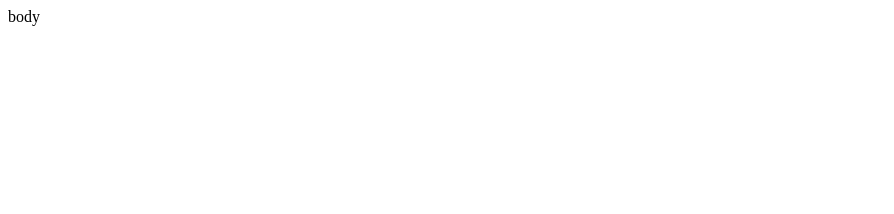
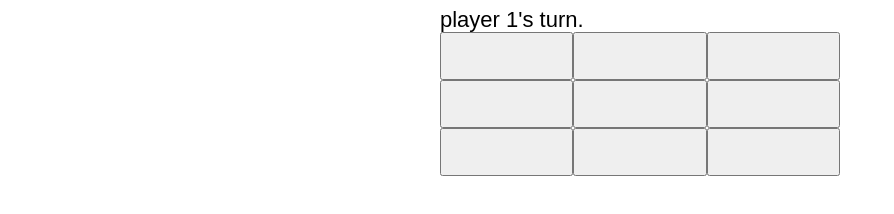
Before and after one commit to reiogo/odin_tic_tac_toe, a plain HTML site: page index.html in a window 1280 px wide. Shown: the whole page, without its empty margins (0-894 px from the left). Drawn offline with Linux system fonts and the light colour scheme.

Commit message:
Add tic tac toe marks instead of nums
Fix the appearance of the board

```diff
--- a/index.html
+++ b/index.html
@@ -9,6 +9,10 @@
     <script src="javascript.js" defer></script>
   </head>
   <body>
-    body
+    <div class = "container">
+      <div class = "turn">
+      </div>
+      <div class = "board"> board</div>
+    </div>
   </body>
 </html>
--- a/javascript.js
+++ b/javascript.js
@@ -144,8 +144,6 @@ const gameFlow = (function (
     } else {
       return true
     }
-
-
   }
 
   const playRound = (row, column) => {
@@ -159,6 +157,7 @@ const gameFlow = (function (
 
       if (checkForWinner(row, column)) {
        console.log ( `${getCurrentPlayer().name} won!`);
+        gameboard.resetBoard();
       } else if (checkForTies(row, column)){
         console.log (`You're tied! GameOver!`);
         gameboard.resetBoard();
@@ -172,12 +171,57 @@ const gameFlow = (function (
   printNewRound();
   return {
     playRound,
-    getCurrentPlayer,
+    getCurrentPlayer
   }
 })();
 
 
 // Display Controller
 const displayController = (function() {
+  const boardDiv = document.querySelector('.board');
+  const playerTurnDiv = document.querySelector('.turn');
+
+  const updateScreen = () => {
+    boardDiv.textContent = "";
+
+    // Update board and player turn
+    const board = gameboard.getBoard();
+    const activePlayer = gameFlow.getCurrentPlayer();
+
+    // Display player turn
+    playerTurnDiv.textContent = `${activePlayer.name}'s turn.`
+
+    //Render board squares
+    board.forEach((row, rowIndex) => {
+      row.forEach((cell, columnIndex) => {
+        const cellButton = document.createElement("button");
+        cellButton.classList.add("cell");
+        cellButton.dataset.row = rowIndex;
+        cellButton.dataset.column = columnIndex;
+        if (cell.getValue() == 0) {
+          cellButton.textContent = " ";
+        } else if (cell.getValue() == 1) {
+          cellButton.textContent = "o";
+        } else if (cell.getValue() == 2) {
+          cellButton.textContent = "x";
+        }
+        boardDiv.appendChild(cellButton);
+      })
+    })
+  }
+  // Event listener
+  function boardClick(event) {
+    const selectedColumn = event.target.dataset.column;
+    const selectedRow = event.target.dataset.row;
+    console.log(selectedColumn);
+    if(!selectedColumn || !selectedRow) return;
+
+    gameFlow.playRound(selectedRow, selectedColumn);
+    updateScreen();
+  }
+
+  boardDiv.addEventListener("click", boardClick);
+
+  updateScreen();
 
 })();
--- a/style.css
+++ b/style.css
@@ -0,0 +1,21 @@
+body {
+  font-family: Arial, sans-serif;
+  font-size: 22px;
+  line-height: 1.5rem;
+  display: flex;
+  flex-direction: column;
+  align-items: center;
+}
+.container {
+
+  width: 50vh;
+}
+
+.board {
+  display: grid;
+  grid-template: repeat(3, 1fr)/repeat(3, 1fr);
+}
+
+.cell {
+  height: 3rem;
+}
```
